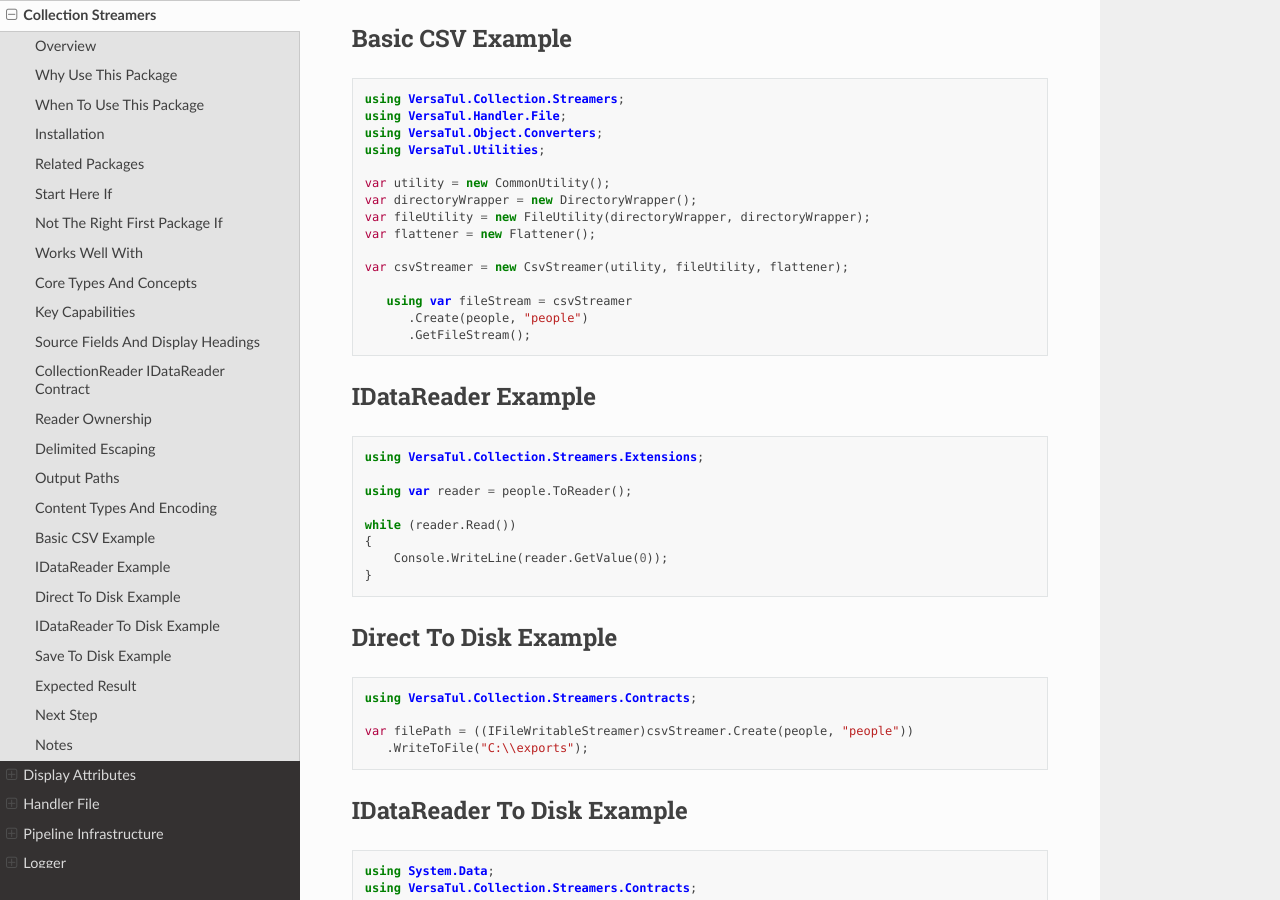
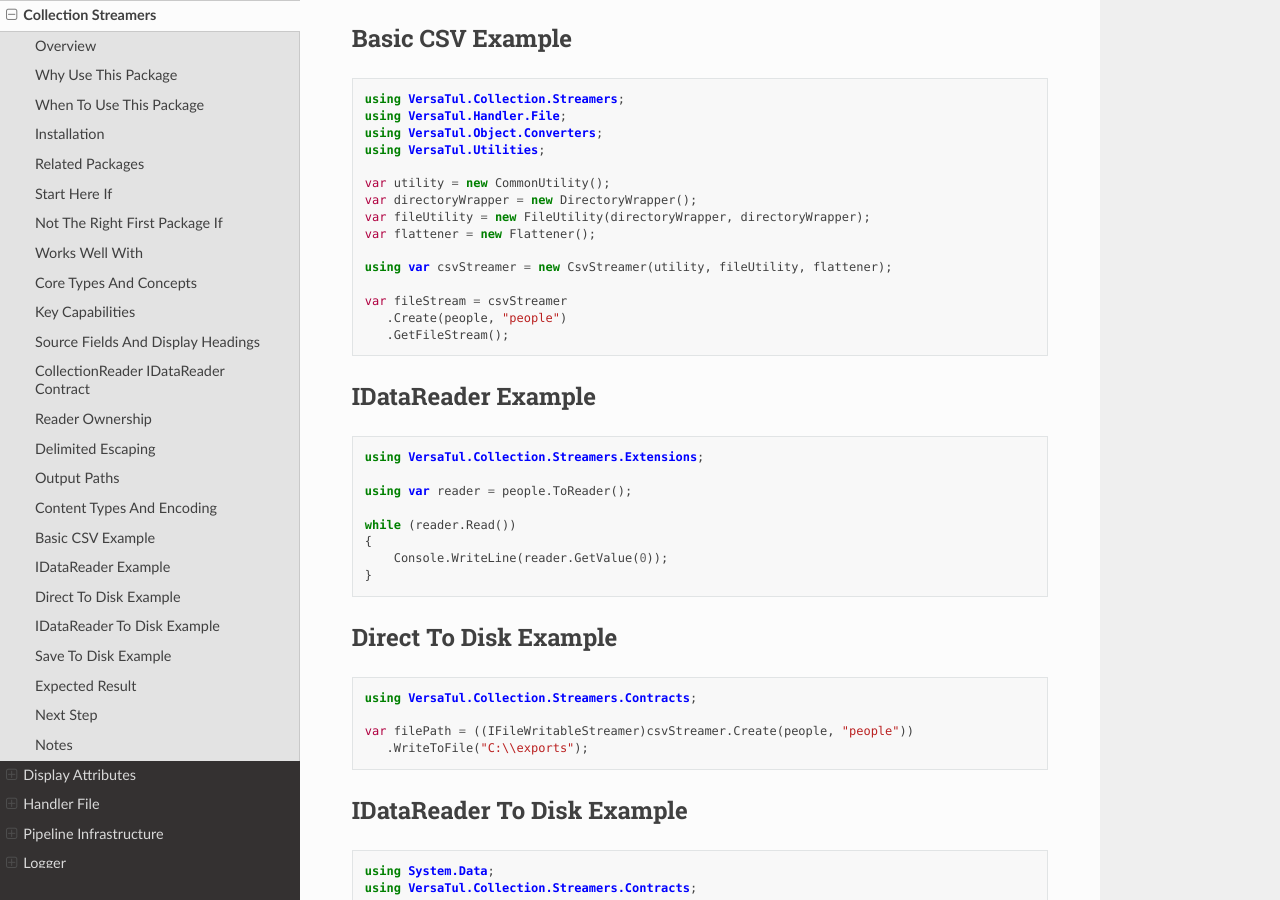
Before and after one commit to BjornWilliams/DocsVersaTul, a Sphinx documentation site: the page built from docs/source/streamers.rst, in a window 1280 px wide and 900 px high, scrolled down 3899 px. Built offline with Sphinx 7.4.7 and the Read the Docs theme 3.1.0, drawn with Linux system fonts in a browser that asks for light colours.

```diff
--- a/docs/source/scenario-guides/data-export.rst
+++ b/docs/source/scenario-guides/data-export.rst
@@ -63,9 +63,9 @@ Create a streamer for the target format.
 
    using VersaTul.Collection.Streamers;
 
-   var csvStreamer = new CsvStreamer(utility, fileUtility, flattener);
+   using var csvStreamer = new CsvStreamer(utility, fileUtility, flattener);
 
-   using var fileStream = csvStreamer
+   var fileStream = csvStreamer
        .Create(orderRows, "orders-export")
        .GetFileStream();
 
--- a/docs/source/streamers.rst
+++ b/docs/source/streamers.rst
@@ -160,11 +160,11 @@ Basic CSV Example
    var fileUtility = new FileUtility(directoryWrapper, directoryWrapper);
    var flattener = new Flattener();
 
-   var csvStreamer = new CsvStreamer(utility, fileUtility, flattener);
+   using var csvStreamer = new CsvStreamer(utility, fileUtility, flattener);
 
-      using var fileStream = csvStreamer
-         .Create(people, "people")
-         .GetFileStream();
+   var fileStream = csvStreamer
+      .Create(people, "people")
+      .GetFileStream();
 
 IDataReader Example
 -------------------
```
